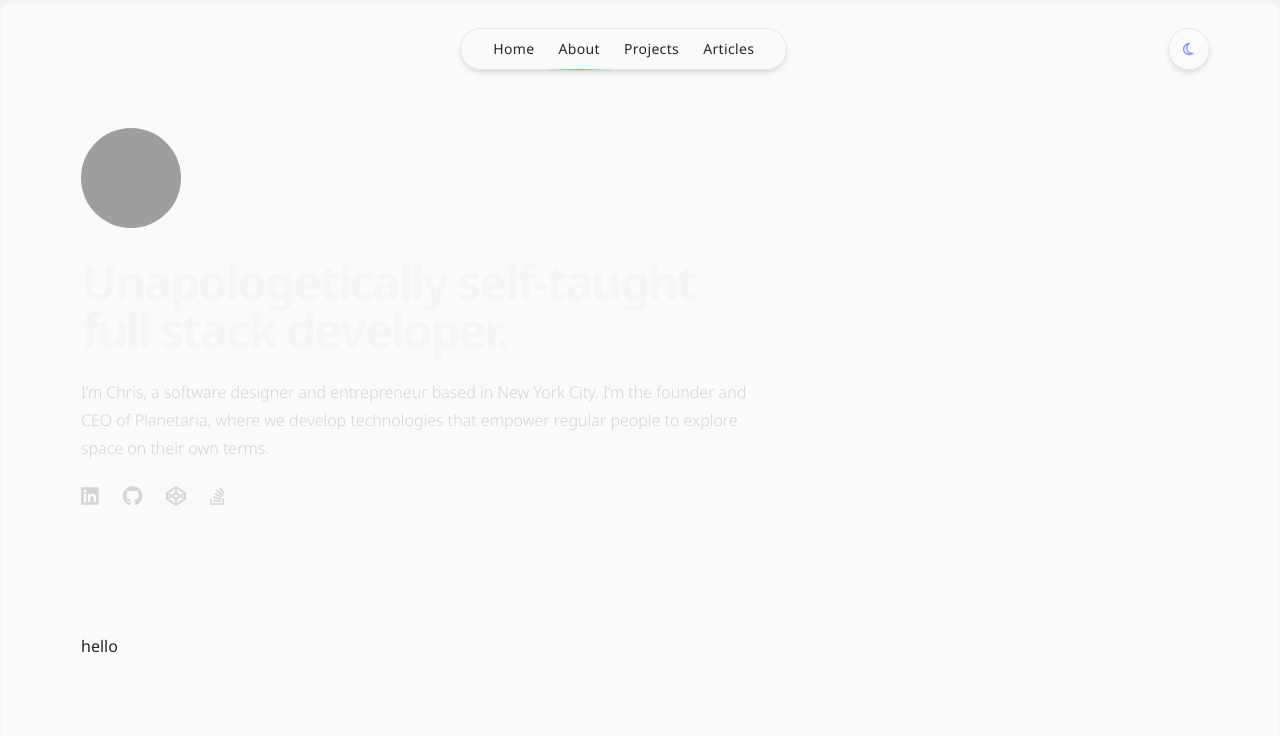
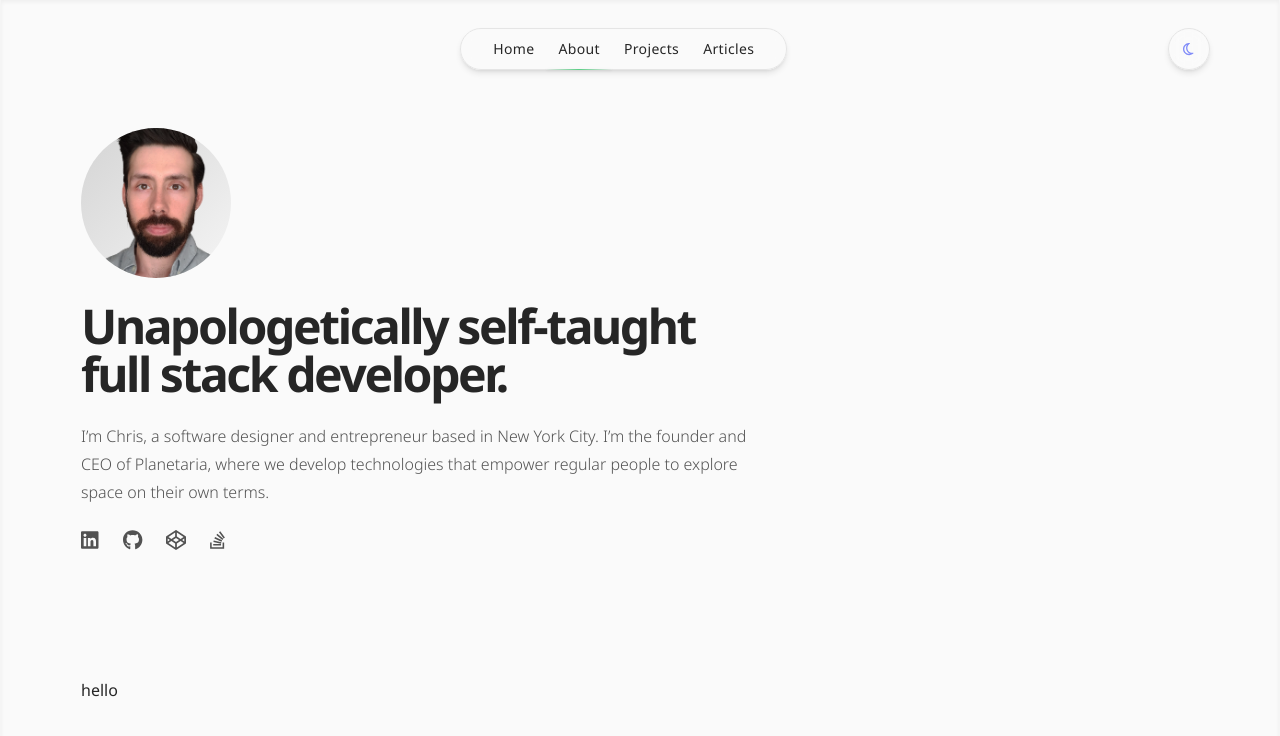
Before and after one commit to Christopher-Warren/portfolio-v4, a Next.js app: page /about in a window 1280 px wide. Shown: the top 736 px of the page. Built offline with nearby package versions, Linux system fonts and the light colour scheme; grey boxes are pictures that could not be loaded.

Commit message:
update headshot

```diff
--- a/components/home/Hero.tsx
+++ b/components/home/Hero.tsx
@@ -8,22 +8,19 @@ import {
   faStackOverflow,
   faCodepen,
 } from "@fortawesome/free-brands-svg-icons";
-
+// overflow-hidden w-[150px] h-[150px] rounded-3xl bg-green-200 ring ring-offset-neutral-800 ring-neutral-700 ring-offset-2
 export const Hero = () => {
   return (
     <div className="max-w-2xl ">
-      <Image
-        alt="me"
-        className="rounded-full"
-        objectFit="cover"
-        objectPosition="top"
-        width={100}
-        height={100}
-        layout="fixed"
-        src={
-          "https://scontent-atl3-1.xx.fbcdn.net/v/t1.6435-9/106610319_3420818937930887_4070409338961351227_n.jpg?_nc_cat=105&ccb=1-7&_nc_sid=09cbfe&_nc_ohc=bFq1EX1qPBcAX92c1Fi&tn=if_MeQGpU084xV1a&_nc_ht=scontent-atl3-1.xx&oh=00_AT_TzGIRof7tya5RKqzm35IzgIqc0x7LfSm7gL_5UCUdXg&oe=636EB997"
-        }
-      />
+      <div className="overflow-hidden w-[150px] h-[150px] rounded-full  bg-gradient-to-br from-neutral-300  to-neutral-100  dark:from-neutral-700  dark:to-neutral-300/10 dark:neumorphism-shadow">
+        <Image
+          alt="me"
+          width={150}
+          height={150}
+          src={"/images/headshot2.png"}
+        />
+      </div>
+
       <h1 className="text-5xl mt-6 font-bold tracking-tighter ">
         Unapologetically self-taught full stack developer.
       </h1>
--- a/pages/about.tsx
+++ b/pages/about.tsx
@@ -12,49 +12,12 @@ import {
   faCodepen,
 } from "@fortawesome/free-brands-svg-icons";
 import Link from "next/link";
+import { Hero } from "../components/home";
 
 const about = () => {
   return (
     <MainContainer>
-      <div className="max-w-2xl ">
-        <Image
-          alt="me"
-          className="rounded-full"
-          objectFit="cover"
-          objectPosition="top"
-          width={100}
-          height={100}
-          layout="fixed"
-          src={
-            "https://scontent-atl3-1.xx.fbcdn.net/v/t1.6435-9/106610319_3420818937930887_4070409338961351227_n.jpg?_nc_cat=105&ccb=1-7&_nc_sid=09cbfe&_nc_ohc=bFq1EX1qPBcAX92c1Fi&tn=if_MeQGpU084xV1a&_nc_ht=scontent-atl3-1.xx&oh=00_AT_TzGIRof7tya5RKqzm35IzgIqc0x7LfSm7gL_5UCUdXg&oe=636EB997"
-          }
-        />
-        <h1 className="text-5xl mt-6 font-bold tracking-tighter text-neutral-100">
-          Unapologetically self-taught full stack developer.
-        </h1>
-        <p className="mt-6 text-base font-light text-neutral-300 leading-7">
-          I’m Chris, a software designer and entrepreneur based in New York
-          City. I’m the founder and CEO of Planetaria, where we develop
-          technologies that empower regular people to explore space on their own
-          terms.
-        </p>
-
-        {/* connect icons */}
-        <div className="text-xl text-neutral-300 flex gap-6 mt-6 hover:[&>*]:text-white hover:[&>*]:cursor-pointer [&>*]:transition-colors">
-          <Link href="">
-            <FontAwesomeIcon icon={faLinkedin} />
-          </Link>
-          <Link href="">
-            <FontAwesomeIcon icon={faGithub}></FontAwesomeIcon>
-          </Link>
-          <Link href="">
-            <FontAwesomeIcon icon={faCodepen}></FontAwesomeIcon>
-          </Link>
-          <Link href="">
-            <FontAwesomeIcon icon={faStackOverflow} />
-          </Link>
-        </div>
-      </div>
+      <Hero />
       {/* <button className="mt-6 bg-gradient-to-tr text-white duration-200 from-emerald-500 via-teal-600 to-green-500 shadow-lg hover:shadow-none  shadow-teal-700 rounded-md px-4 py-2">
               Download CV
             </button> */}
--- a/pages/index.tsx
+++ b/pages/index.tsx
@@ -11,7 +11,7 @@ const Home: NextPage = () => {
         <title>Christopher Warren - Full stack developer</title>
       </Head>
 
-      <MainContainer>
+      <MainContainer className="">
         <Hero />
         <ImagesBreak />
 
```
Also changed, not shown: public/images/headshot.png (added), public/images/headshot2.png (added).
